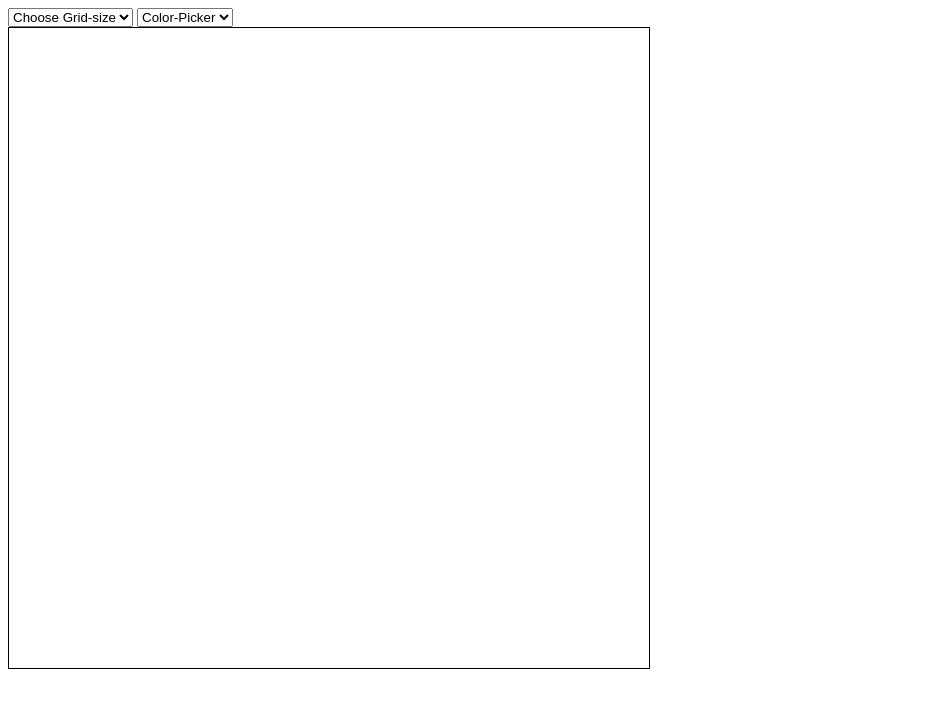
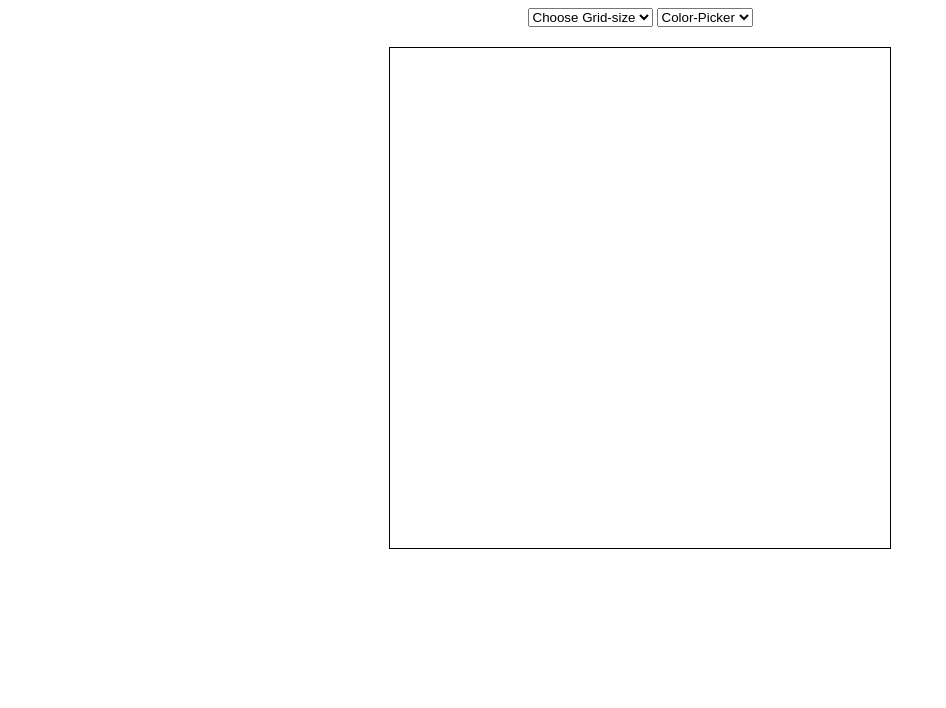
Before and after one commit to Beliver12/etch_a_sketch, a plain HTML site: page index.html in a window 1280 px wide. Shown: the whole page, without its empty margins (0-946 px from the left). Drawn offline with Linux system fonts and the light colour scheme.

Commit message:
added some flex sytles to body and header parent

```diff
--- a/style.css
+++ b/style.css
@@ -1,7 +1,15 @@
 #container{
 
-  width: 80vmin;
-  height: 80vmin;
+  width: 500px;
+  height: 500px;
   display: flex;
   flex-wrap: wrap;
+  overflow: hidden;
+  margin-top: 20px;
   }
+  body{
+    display: flex;
+    align-items: center;
+    flex-direction: column;
+    justify-content: space-between;
+  }
```
